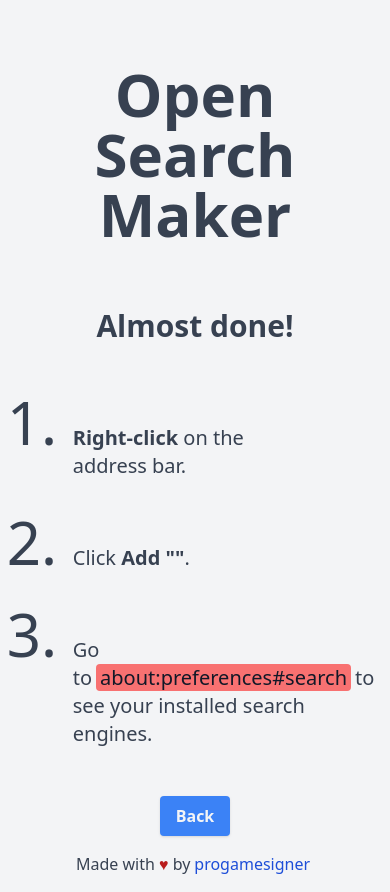
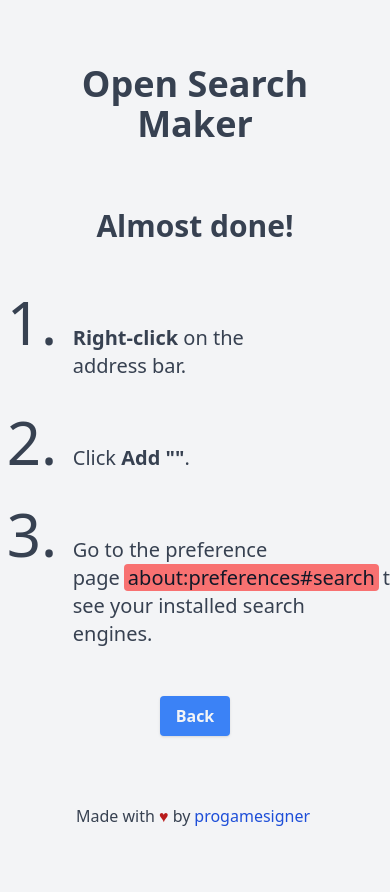
Before and after one commit to progamesigner/open-search-maker, a Next.js app: page /make in a window 390 px wide. After the commit the page ends 844 px from the top, so only its background shows below. Built offline with nearby package versions, Linux system fonts and the light colour scheme.

Commit message:
Adjust some broken layout on mobile devices

```diff
--- a/app/(root)/ErrorDialog.tsx
+++ b/app/(root)/ErrorDialog.tsx
@@ -17,9 +17,9 @@ export function ErrorDialog({
       className={`${open ? 'fixed' : 'hidden'} inset-0 flex h-full w-full items-center justify-center bg-gray-900/30 text-gray-700 backdrop-blur dark:bg-gray-100/30 dark:text-gray-300`}
       open={open}
     >
-      <div className='flex flex-col gap-4 rounded bg-gray-100 p-4 shadow dark:bg-gray-900'>
-        <div className='flex max-w-80 flex-col gap-2'>
-          <p className='font-semibold text-2xl'>Something Wrong!</p>
+      <div className="flex flex-col gap-4 rounded bg-gray-100 p-4 shadow dark:bg-gray-900">
+        <div className="flex max-w-80 flex-col gap-2">
+          <p className="font-semibold text-2xl">Something Wrong!</p>
           {message !== null ? <p>{message}</p> : null}
         </div>
         <Button className="ms-auto" onClick={onClosed}>
--- a/app/(root)/Page+Component.tsx
+++ b/app/(root)/Page+Component.tsx
@@ -95,8 +95,8 @@ export function PageComponent({
                 onChange={onURLChanged}
               />
               <p className="text-gray-500 dark:text-gray-400">
-                <span className="font-bold">%s</span> will be substituted with
-                query
+                The variable <span className="font-bold">%s</span> will be
+                substituted with query
                 <code className="mx-1 text-red-700 dark:text-red-300">
                   &#123;searchTerms&#125;
                 </code>
--- a/app/layout.tsx
+++ b/app/layout.tsx
@@ -14,18 +14,18 @@ export const metadata: Metadata = {
 export default function Layout({ children }: PropsWithChildren): JSX.Element {
   return (
     <html lang="en">
-      <body className='mx-auto flex h-[100vh] w-full max-w-[1280px] flex-col bg-gray-100 px-8 text-gray-700 dark:bg-gray-900 dark:text-gray-300'>
-        <header className='mt-16 text-center'>
-          <h1 className='font-bold text-6xl'>Open Search Maker</h1>
+      <body className="mx-auto flex h-[100vh] w-full max-w-[1280px] flex-col bg-gray-100 px-8 text-gray-700 dark:bg-gray-900 dark:text-gray-300">
+        <header className="mt-16 text-center">
+          <h1 className="font-bold text-4xl">Open Search Maker</h1>
         </header>
         <main className="mt-16">
           <FormProvider>{children}</FormProvider>
         </main>
-        <footer className='mt-auto flex justify-center p-4'>
+        <footer className="mt-auto flex justify-center p-4">
           <p>
             Made with <span className="text-red-700">&hearts;</span> by
             <a
-              className='mx-1 text-blue-700 hover:text-blue-600 dark:text-blue-300 dark:hover:text-blue-400'
+              className="mx-1 text-blue-700 hover:text-blue-600 dark:text-blue-300 dark:hover:text-blue-400"
               href="https://progamesigner.com"
             >
               progamesigner
--- a/app/make/Page+Component.tsx
+++ b/app/make/Page+Component.tsx
@@ -17,7 +17,7 @@ export function PageComponent({
           Click <strong>Add "{name}"</strong>.
         </li>
         <li>
-          Go to
+          Go to the preference page
           <mark
             className="mx-1 rounded bg-red-400 px-1 text-gray-900 dark:bg-red-500 dark:text-gray-100"
             onClick={onMarkClicked}
--- a/components/ImageInput/ImageInput+Component.tsx
+++ b/components/ImageInput/ImageInput+Component.tsx
@@ -13,16 +13,16 @@ export function ImageInputComponent({
       {label ? (
         <span className="font-semibold">
           {label}
-          {required ? <span className='ms-1 text-red-700'>&#42;</span> : null}
+          {required ? <span className="ms-1 text-red-700">&#42;</span> : null}
         </span>
       ) : null}
       <div className="flex">
-        <div className='relative aspect-square rounded-s bg-gray-600 text-gray-300 dark:bg-gray-300 dark:text-gray-600'>
+        <div className="relative aspect-square rounded-s bg-gray-600 text-gray-300 dark:bg-gray-300 dark:text-gray-600">
           <div className="absolute inset-1">
             {value !== null && value !== '' ? (
-              <img className='h-full w-full object-cover' src={value} alt="" />
+              <img className="h-full w-full object-cover" src={value} alt="" />
             ) : (
-              <div className='flex h-full w-full items-center justify-center'>
+              <div className="flex h-full w-full items-center justify-center">
                 ?
               </div>
             )}
@@ -30,12 +30,12 @@ export function ImageInputComponent({
         </div>
         <input
           type="text"
-          className={`flex-grow bg-gray-300 p-2 text-gray-600 transition-opacity disabled:opacity-30 dark:bg-gray-600 dark:text-gray-300 ${className}`}
+          className={`flex-grow bg-gray-300 p-2 text-gray-600 transition-opacity disabled:opacity-30 dark:bg-gray-600 dark:text-gray-300 ${className} outline-none`}
           required={required}
           value={value ?? ''}
           {...props}
         />
-        <label className='flex cursor-pointer items-center justify-center rounded-e bg-gray-600 text-gray-300 transition-colors hover:bg-gray-500 dark:bg-gray-300 dark:text-gray-600 dark:hover:bg-gray-400'>
+        <label className="flex cursor-pointer items-center justify-center rounded-e bg-gray-600 text-gray-300 transition-colors hover:bg-gray-500 dark:bg-gray-300 dark:text-gray-600 dark:hover:bg-gray-400">
           <input className="hidden" type="file" onChange={onFileChanged} />
           <div className="p-2">Browser</div>
         </label>
--- a/components/TextInput/TextInput+Component.tsx
+++ b/components/TextInput/TextInput+Component.tsx
@@ -12,12 +12,12 @@ export function TextInputComponent({
       {label ? (
         <span className="font-semibold">
           {label}
-          {required ? <span className='ms-1 text-red-700'>&#42;</span> : null}
+          {required ? <span className="ms-1 text-red-700">&#42;</span> : null}
         </span>
       ) : null}
       <input
         type={type}
-        className={`rounded bg-gray-300 p-2 text-gray-600 transition-all hover:bg-gray-200 disabled:opacity-30 dark:bg-gray-600 dark:text-gray-300 hover:dark:bg-gray-700 ${className}`}
+        className={`rounded bg-gray-300 p-2 text-gray-600 transition-all hover:bg-gray-200 disabled:opacity-30 dark:bg-gray-600 dark:text-gray-300 hover:dark:bg-gray-700 ${className} outline-none`}
         required={required}
         {...props}
       />
--- a/components/Toggle/Toggle+Component.tsx
+++ b/components/Toggle/Toggle+Component.tsx
@@ -7,15 +7,15 @@ export function ToggleComponent({
   ...props
 }: UseToggleState): JSX.Element {
   return (
-    <div className='flex items-center gap-2'>
-      <label className='relative inline-block h-8 w-16 cursor-pointer rounded-full bg-gray-300 transition-colors hover:bg-gray-200 has-[:checked]:bg-blue-400 hover:has-[:checked]:bg-blue-300 dark:bg-gray-600 dark:has-[:checked]:bg-blue-700 dark:hover:bg-gray-700 hover:dark:has-[:checked]:bg-blue-800'>
+    <div className="flex items-center gap-2">
+      <label className="relative inline-block h-8 w-16 cursor-pointer rounded-full bg-gray-300 transition-colors hover:bg-gray-200 has-[:checked]:bg-blue-400 hover:has-[:checked]:bg-blue-300 dark:bg-gray-600 dark:has-[:checked]:bg-blue-700 dark:hover:bg-gray-700 hover:dark:has-[:checked]:bg-blue-800">
         <input
           type="checkbox"
           className="peer sr-only"
           checked={checked}
           {...props}
         />
-        <span className='absolute start-0 m-1 size-6 rounded-full bg-gray-600 transition-all peer-checked:start-8 peer-checked:bg-gray-100 dark:bg-gray-300' />
+        <span className="absolute start-0 m-1 size-6 rounded-full bg-gray-600 transition-all peer-checked:start-8 peer-checked:bg-gray-100 dark:bg-gray-300" />
       </label>
       <span className="inline-block">{children}</span>
     </div>
```
